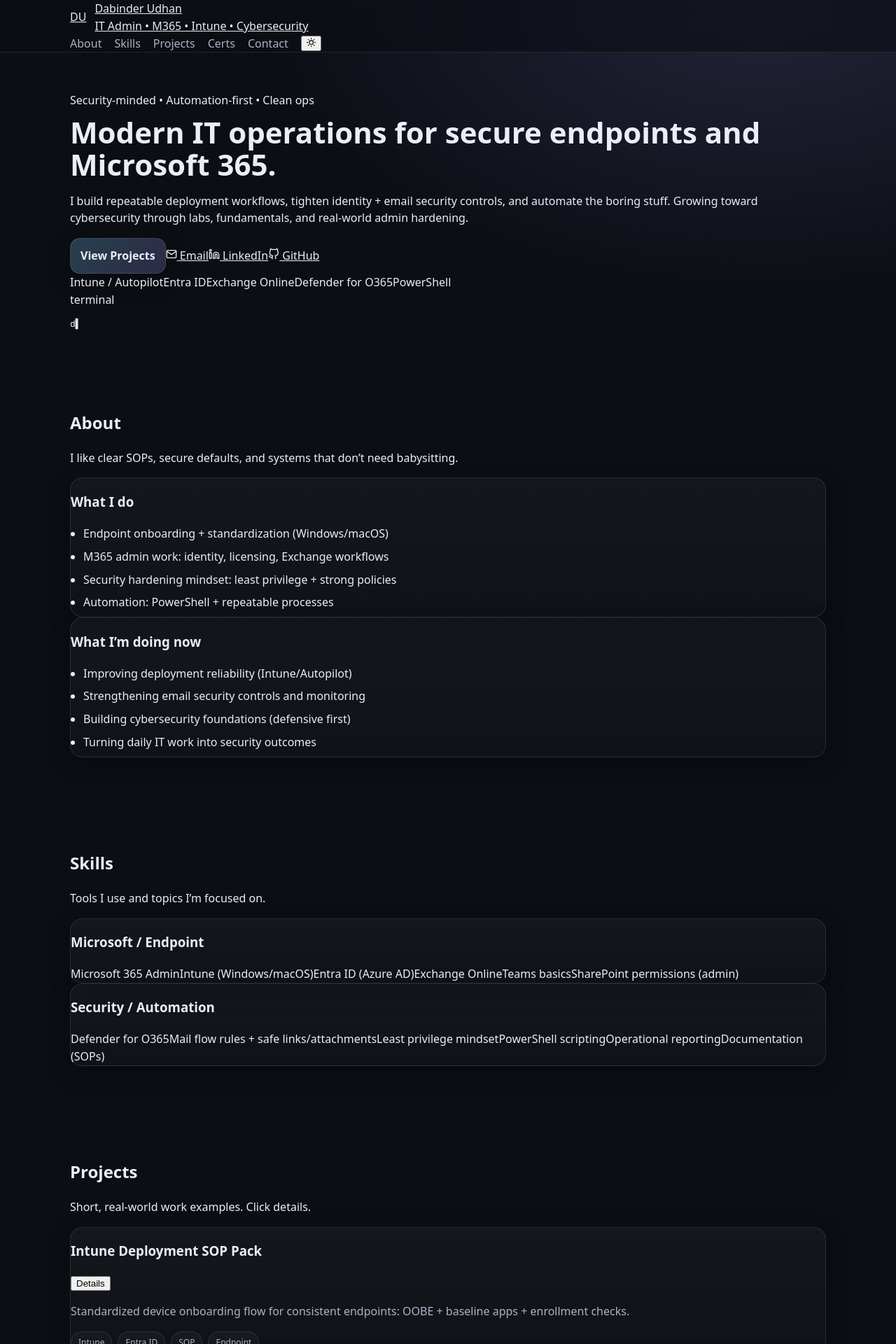
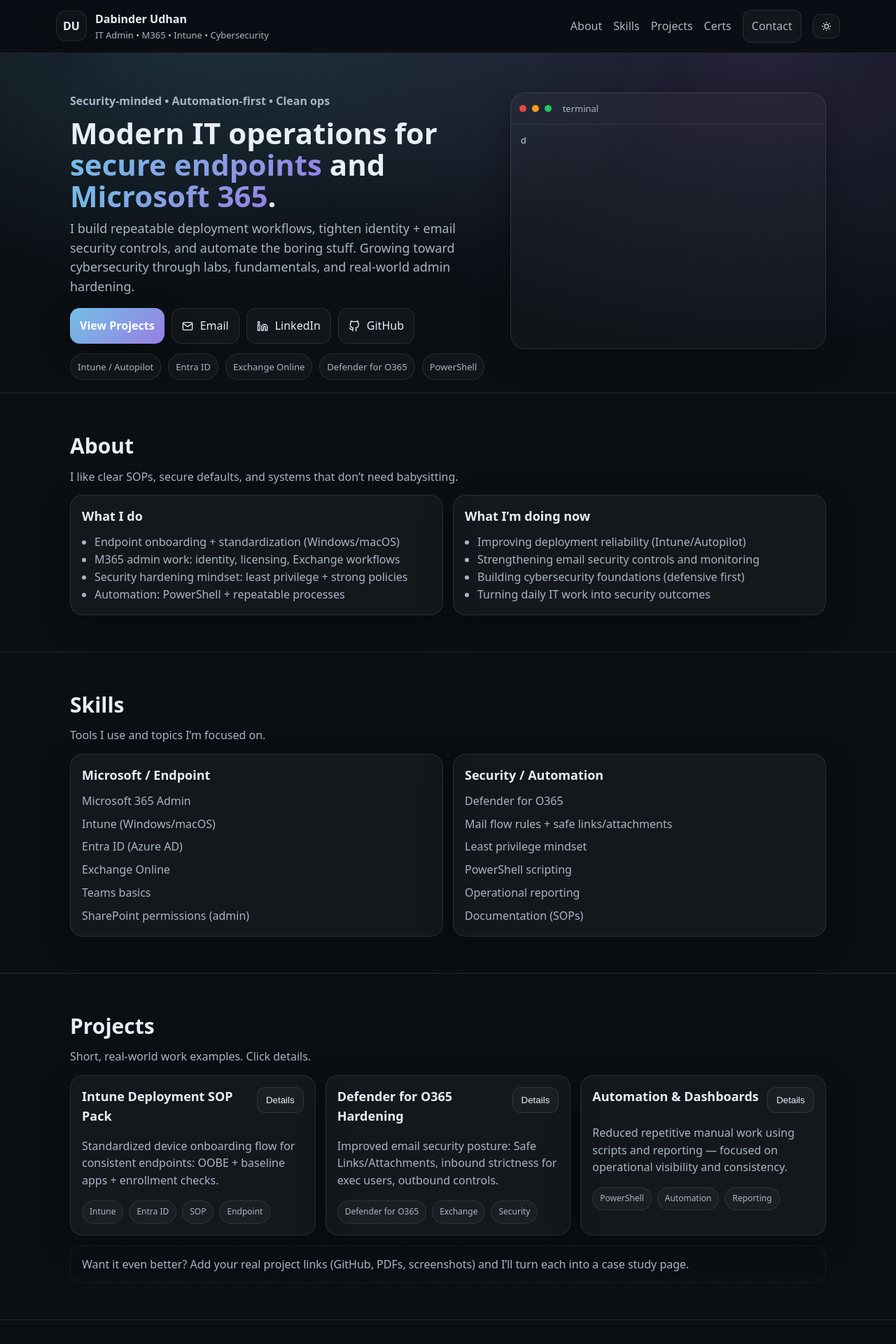
Before and after one commit to dabinderudhan/my-portfolio, a React (Create React App) app: page / in a window 1280 px wide. Shown: the top 1920 px of the page at 70% size. Built offline with nearby package versions, Linux system fonts and the light colour scheme.

Commit message:
Update App.css

```diff
--- a/src/App.css
+++ b/src/App.css
@@ -1,172 +1,263 @@
-.container{max-width:1120px;margin:0 auto;padding:0 20px}
-.muted{color:var(--muted)}
-.small{font-size:13px}
-
-.header{
-  position:sticky;top:0;z-index:50;
-  backdrop-filter: blur(14px);
-  background: rgba(11,15,20,.65);
-  border-bottom:1px solid var(--line);
-}
-.header__inner{
-  display:flex;align-items:center;justify-content:space-between;
-  padding:14px 0;
+/* Theme */
+:root{
+  --bg:#0b0f14;
+  --panel: rgba(255,255,255,.04);
+  --panel2: rgba(255,255,255,.03);
+  --text:#e9eef7;
+  --muted:#a9b4c4;
+  --line:rgba(255,255,255,.10);
+  --shadow: 0 14px 40px rgba(0,0,0,.35);
+  --radius: 18px;
+  --grad: linear-gradient(135deg, rgba(125,211,252,.9), rgba(167,139,250,.9));
 }
 
-.brand{display:flex;gap:12px;align-items:center}
-.brand__mark{
-  width:44px;height:44px;border-radius:14px;
-  display:grid;place-items:center;
-  background: linear-gradient(135deg, rgba(125,211,252,.25), rgba(167,139,250,.22));
+html[data-theme="light"]{
+  --bg:#f6f7fb;
+  --panel: rgba(0,0,0,.04);
+  --panel2: rgba(0,0,0,.03);
+  --text:#0b0f14;
+  --muted:#445064;
+  --line:rgba(0,0,0,.12);
+  --shadow: 0 14px 40px rgba(0,0,0,.12);
+  --grad: linear-gradient(135deg, rgba(14,165,233,.95), rgba(139,92,246,.95));
+}
+
+.app{ min-height:100vh; background: var(--bg); color: var(--text); }
+.container{ max-width:1120px; margin:0 auto; padding:0 20px; }
+.muted{ color: var(--muted); }
+h2{ margin:0; font-size:30px; }
+a{ color: inherit; }
+
+/* Header */
+.header{
+  position: sticky; top: 0; z-index: 60;
+  background: color-mix(in srgb, var(--bg) 65%, transparent);
+  backdrop-filter: blur(14px);
+  border-bottom: 1px solid var(--line);
+}
+.headerInner{
+  display:flex; align-items:center; justify-content:space-between;
+  padding: 14px 0;
+}
+.brand{ display:flex; gap:12px; align-items:center; text-decoration:none; }
+.brandMark{
+  width:44px; height:44px; border-radius:14px;
+  display:grid; place-items:center;
+  background: color-mix(in srgb, var(--panel) 60%, transparent);
   border:1px solid var(--line);
   box-shadow: var(--shadow);
-  font-weight:800;
+  font-weight: 900;
 }
-.brand__name{font-weight:800}
-.brand__tag{font-size:13px;color:var(--muted)}
+.brandName{ font-weight: 900; }
+.brandTag{ font-size: 13px; color: var(--muted); }
 
-.nav{display:flex;gap:18px;align-items:center}
-.nav a{color:var(--muted);text-decoration:none}
-.nav a:hover{color:var(--text)}
+.nav{ display:flex; gap:16px; align-items:center; }
+.nav a{ text-decoration:none; color: var(--muted); }
+.nav a:hover{ color: var(--text); }
 
+/* Buttons */
 .btn{
-  display:inline-flex;align-items:center;justify-content:center;
-  padding:12px 14px;
-  border-radius:14px;
-  background: linear-gradient(135deg, rgba(125,211,252,.25), rgba(167,139,250,.22));
-  border:1px solid var(--line);
+  display:inline-flex; gap:10px; align-items:center; justify-content:center;
+  padding: 12px 14px;
+  border-radius: 14px;
+  background: var(--grad);
+  color: white;
+  border: 0;
   box-shadow: var(--shadow);
   text-decoration:none;
-  font-weight:700;
+  font-weight: 800;
 }
-.btn--ghost{background: transparent; box-shadow:none;}
-.btn--small{padding:10px 12px;border-radius:12px}
-
-.hero{padding:56px 0 22px}
-.hero__inner{display:grid;grid-template-columns: 1.2fr .8fr;gap:22px;align-items:start}
-.kicker{margin:0 0 10px}
-h1{font-size:42px;line-height:1.1;margin:0 0 12px}
-.lead{font-size:18px;color:var(--muted);margin:0 0 20px}
-.cta{display:flex;gap:12px;flex-wrap:wrap;margin-bottom:18px}
-
-.badges{display:flex;flex-wrap:wrap;gap:10px;margin:0 0 14px}
-.badge{
-  font-size:13px;color:var(--muted);
-  padding:8px 10px;border:1px solid var(--line);border-radius:999px;
-  background: rgba(255,255,255,.03);
+.btnSmall{
+  display:inline-flex; align-items:center; justify-content:center;
+  padding: 10px 12px;
+  border-radius: 12px;
+  background: var(--panel);
+  border: 1px solid var(--line);
+  text-decoration:none;
+  color: var(--text);
+}
+.btnGhost{
+  display:inline-flex; gap:10px; align-items:center; justify-content:center;
+  padding: 12px 14px;
+  border-radius: 14px;
+  background: var(--panel2);
+  border:1px solid var(--line);
+  text-decoration:none;
+  color: var(--text);
+}
+.iconBtn{
+  display:inline-flex; align-items:center; justify-content:center; gap:8px;
+  padding: 10px 12px;
+  border-radius: 12px;
+  background: var(--panel2);
+  border:1px solid var(--line);
+  color: var(--text);
+  cursor:pointer;
 }
 
-.linksRow{display:flex;gap:10px;flex-wrap:wrap}
-.linkChip{
-  padding:8px 10px;border-radius:999px;
+/* Hero */
+.hero{
+  padding: 56px 0 18px;
+  background:
+    radial-gradient(1200px 700px at 25% -10%, rgba(125,211,252,.18), transparent 55%),
+    radial-gradient(1200px 700px at 85% 0%, rgba(167,139,250,.16), transparent 60%);
+}
+.heroInner{
+  display:grid;
+  grid-template-columns: 1.15fr .85fr;
+  gap: 18px;
+  align-items: start;
+}
+.kicker{ color: var(--muted); font-weight: 700; }
+.heroTitle{ font-size: 42px; line-height: 1.08; margin: 10px 0 10px; }
+.gradText{
+  background: var(--grad);
+  -webkit-background-clip: text;
+  background-clip:text;
+  color: transparent;
+}
+.heroLead{ color: var(--muted); font-size: 18px; margin: 0 0 16px; }
+.heroCTA{ display:flex; gap:10px; flex-wrap: wrap; margin-bottom: 14px; }
+
+.pills{ display:flex; flex-wrap:wrap; gap:10px; }
+.pill{
+  padding: 8px 10px;
+  border-radius: 999px;
   border:1px solid var(--line);
-  background: rgba(255,255,255,.03);
-  text-decoration:none;
-  color:var(--muted);
+  background: var(--panel2);
+  color: var(--muted);
+  font-size: 13px;
 }
-.linkChip:hover{color:var(--text)}
 
-.section{padding:56px 0}
-.section__head h2{margin:0 0 10px;font-size:30px}
-.section__head p{margin:0;max-width:70ch}
+/* Terminal */
+.terminal{
+  border-radius: 22px;
+  border:1px solid var(--line);
+  background: color-mix(in srgb, var(--panel) 70%, transparent);
+  box-shadow: var(--shadow);
+  overflow: hidden;
+}
+.terminalTop{
+  display:flex; align-items:center; gap:8px;
+  padding: 12px 12px;
+  border-bottom: 1px solid var(--line);
+}
+.dot{ width:10px; height:10px; border-radius: 999px; display:inline-block; }
+.red{ background:#ef4444; } .yellow{ background:#f59e0b; } .green{ background:#22c55e; }
+.terminalTitle{ margin-left: 8px; color: var(--muted); font-size: 13px; }
+.terminalBody{
+  margin:0;
+  padding: 14px 14px 18px;
+  min-height: 320px;
+  font-size: 13.5px;
+  line-height: 1.55;
+  color: color-mix(in srgb, var(--text) 85%, transparent);
+  white-space: pre-wrap;
+}
+.cursor{ animation: blink 1s step-end infinite; }
+@keyframes blink { 50%{ opacity: 0; } }
 
-.grid{display:grid;gap:16px;margin-top:18px}
-.grid--2{grid-template-columns: repeat(2, minmax(0,1fr))}
-.grid--3{grid-template-columns: repeat(3, minmax(0,1fr))}
+/* Sections */
+.section{ padding: 52px 0; border-top: 1px solid var(--line); }
+.sectionHead{ margin-bottom: 14px; }
+.sectionHead p{ margin: 8px 0 0; color: var(--muted); max-width: 75ch; }
+
+.grid2{ display:grid; grid-template-columns: repeat(2, minmax(0,1fr)); gap: 14px; }
+.grid3{ display:grid; grid-template-columns: repeat(3, minmax(0,1fr)); gap: 14px; }
 
 .card{
-  background: linear-gradient(180deg, rgba(255,255,255,.04), rgba(255,255,255,.02));
+  border-radius: var(--radius);
+  border: 1px solid var(--line);
+  background: var(--panel);
+  box-shadow: var(--shadow);
+  padding: 16px;
+}
+.cardHover{ transition: transform .15s ease, border-color .15s ease; }
+.cardHover:hover{ transform: translateY(-2px); border-color: color-mix(in srgb, var(--line) 30%, rgba(125,211,252,.35)); }
+.cardTitleRow{ display:flex; align-items:flex-start; justify-content:space-between; gap: 10px; }
+.cardTitle{ margin:0; font-size: 18px; }
+.cardActions{ display:flex; gap:10px; align-items:center; }
+
+.list{ margin: 10px 0 0; padding-left: 18px; color: var(--muted); }
+.skillGrid{
+  margin-top: 10px;
+  display:grid;
+  grid-template-columns: 1fr;
+  gap: 8px;
+  color: var(--muted);
+}
+.tags{ display:flex; flex-wrap:wrap; gap: 8px; margin-top: 12px; }
+.tag{
+  font-size: 12px;
+  padding: 6px 10px;
+  border-radius: 999px;
   border:1px solid var(--line);
-  border-radius: var(--radius);
-  box-shadow: var(--shadow);
-}
-.card__title{padding:16px 16px 0;font-weight:800}
-.card__content{padding:12px 16px 16px;color:var(--muted)}
-.divider{height:1px;background:var(--line);margin:14px 0}
-
-.kv{display:grid;grid-template-columns: 120px 1fr;gap:10px 12px}
-.kv__k{color:var(--muted)}
-
-.list{margin:0;padding-left:18px}
-.list li{margin:8px 0}
-
-.tags{display:flex;flex-wrap:wrap;gap:8px;margin-top:12px}
-.tag{
-  font-size:12px;
-  padding:6px 10px;border-radius:999px;
-  border:1px solid var(--line);
-  background: rgba(255,255,255,.03);
-  color:var(--muted);
+  background: var(--panel2);
+  color: var(--muted);
 }
 
 .note{
-  margin-top:16px;
-  padding:14px 16px;
-  border:1px dashed var(--line);
+  margin-top: 14px;
+  padding: 14px 16px;
   border-radius: var(--radius);
-  color:var(--muted);
+  border: 1px dashed var(--line);
+  color: var(--muted);
 }
 
-.timeline{margin-top:18px;display:grid;gap:14px}
-.timeline__item{display:grid;grid-template-columns: 16px 1fr;gap:12px}
-.timeline__dot{
-  width:12px;height:12px;border-radius:999px;margin-top:6px;
-  background: linear-gradient(135deg, rgba(125,211,252,.9), rgba(167,139,250,.9));
+/* Timeline */
+.timeline{ display:grid; gap: 14px; margin-top: 8px; }
+.tlItem{ display:grid; grid-template-columns: 16px 1fr; gap: 12px; }
+.tlDot{
+  width:12px; height:12px; border-radius: 999px; margin-top: 6px;
+  background: var(--grad);
 }
-.timeline__title{font-weight:800;color:var(--text)}
+.tlTitle{ font-weight: 900; }
 
-.footer{margin-top:24px;padding:18px 0;border-top:1px solid var(--line)}
-.footer__inner{display:flex;justify-content:space-between;gap:12px;flex-wrap:wrap}
-
-/* Loading screen */
-.loading{
-  min-height:100vh;
-  display:grid;
-  place-items:center;
-  padding:24px;
-}
-.loading__card{
-  width:min(520px, 100%);
-  padding:26px;
-  border-radius:22px;
-  border:1px solid var(--line);
-  background: linear-gradient(180deg, rgba(255,255,255,.04), rgba(255,255,255,.02));
-  box-shadow: var(--shadow);
-  text-align:center;
-}
-.loading__mark{
-  width:64px;height:64px;border-radius:18px;
-  display:grid;place-items:center;margin:0 auto 14px;
-  background: linear-gradient(135deg, rgba(125,211,252,.25), rgba(167,139,250,.22));
-  border:1px solid var(--line);
-  font-weight:900;font-size:22px;
-}
-.loading__title{font-weight:900;font-size:22px;margin-bottom:4px}
-.loading__subtitle{color:var(--muted);margin-bottom:16px}
-.loading__bar{
-  height:10px;border-radius:999px;
-  border:1px solid var(--line);
-  overflow:hidden;
-  background: rgba(255,255,255,.03);
-}
-.loading__barFill{
-  height:100%;
-  width:60%;
-  border-radius:999px;
-  background: linear-gradient(90deg, rgba(125,211,252,.9), rgba(167,139,250,.9));
-  animation: load 1.0s ease-in-out infinite alternate;
-}
-@keyframes load{
-  from{ transform: translateX(-30%); width:40%; opacity:.75; }
-  to{ transform: translateX(30%); width:70%; opacity:1; }
+/* Links */
+.linkList{ display:grid; gap: 10px; margin-top: 8px; }
+.linkRow{
+  display:inline-flex; gap:10px; align-items:center;
+  padding: 10px 12px;
+  border-radius: 14px;
+  border: 1px solid var(--line);
+  background: var(--panel2);
+  text-decoration:none;
 }
 
-@media (max-width: 920px){
-  .hero__inner{grid-template-columns: 1fr}
-  h1{font-size:36px}
-  .grid--3{grid-template-columns: 1fr}
+/* Footer */
+.footer{ padding: 22px 0 34px; }
+.footerInner{ display:flex; justify-content:space-between; gap: 12px; flex-wrap:wrap; border-top:1px solid var(--line); padding-top: 14px; }
+
+/* Modal */
+.modalBackdrop{
+  position: fixed; inset: 0;
+  background: rgba(0,0,0,.55);
+  display:grid; place-items:center;
+  padding: 18px;
+  z-index: 90;
 }
-@media (max-width: 760px){
-  .grid--2{grid-template-columns: 1fr}
-  .nav{gap:12px;flex-wrap:wrap;justify-content:flex-end}
+.modal{
+  width: min(720px, 100%);
+  border-radius: 18px;
+  border: 1px solid var(--line);
+  background: var(--bg);
+  box-shadow: var(--shadow);
 }
+.modalHead{
+  display:flex; justify-content:space-between; align-items:center;
+  padding: 14px 14px;
+  border-bottom: 1px solid var(--line);
+}
+.modalTitle{ font-weight: 900; }
+.modalBody{ padding: 14px 14px 18px; color: var(--muted); }
+
+/* Responsive */
+@media (max-width: 980px){
+  .heroInner{ grid-template-columns: 1fr; }
+  .heroTitle{ font-size: 36px; }
+  .grid3{ grid-template-columns: 1fr; }
+}
+@media (max-width: 780px){
+  .grid2{ grid-template-columns: 1fr; }
+  .nav{ gap: 12px; flex-wrap: wrap; justify-content: flex-end; }
+}
```
